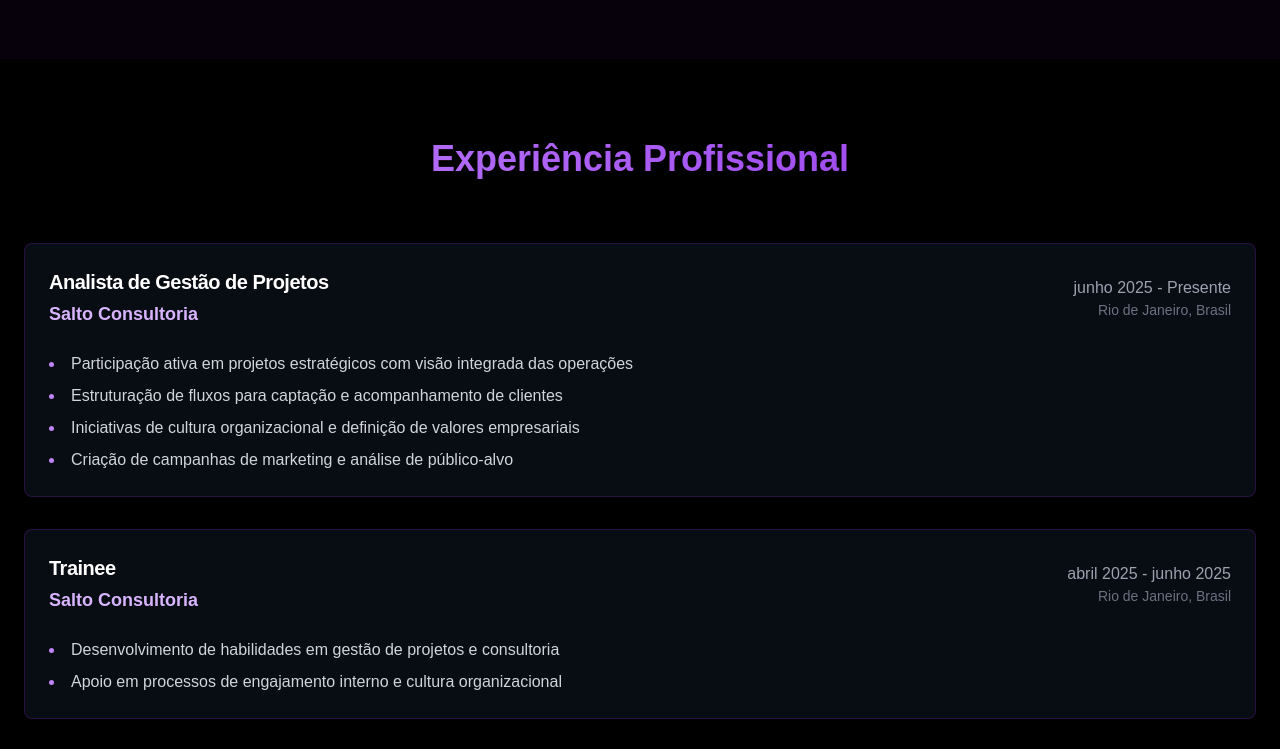
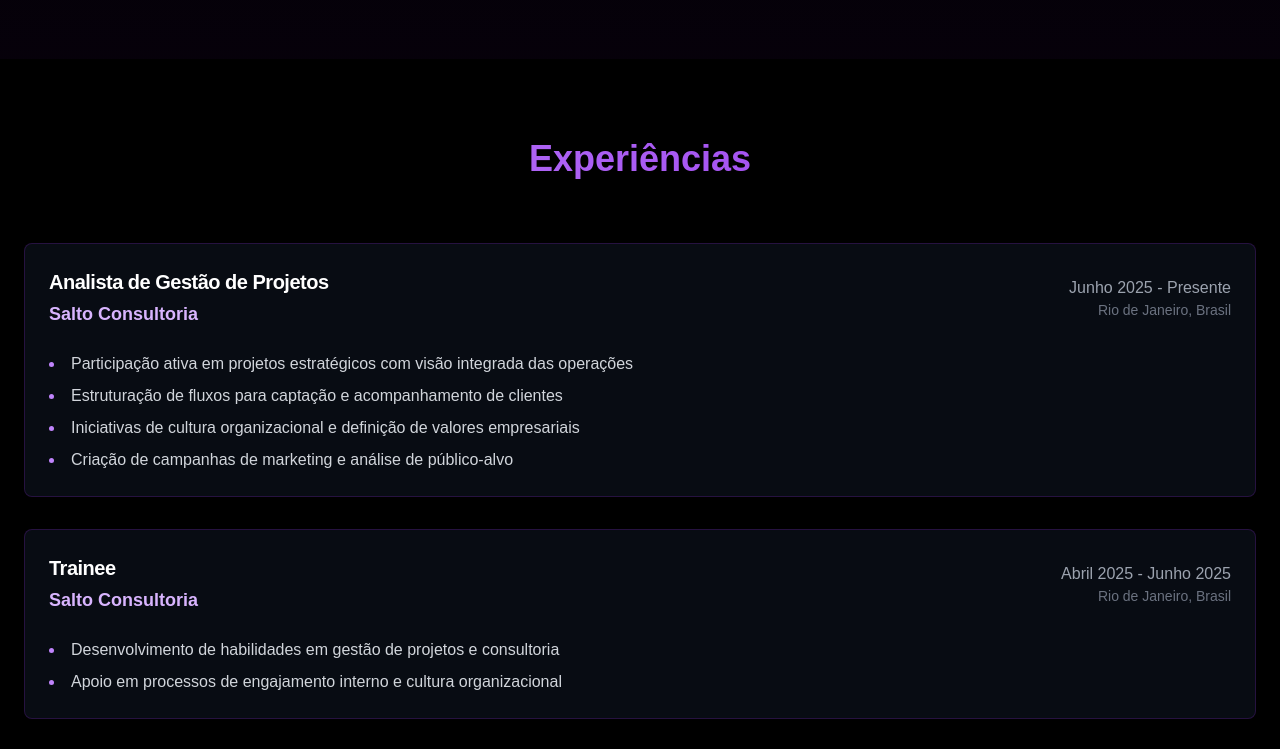
Before and after one commit to PedroSmaxY/pedro-smaxy.dev, a Next.js app: page /pedro-novais-cv.pdf in a window 1280 px wide. Shown: the part 1460-2209 px from the top of the page. Built offline with nearby package versions, Linux system fonts and the light colour scheme.

Commit message:
feat: refactor Experiences component to use translation hooks and remove props

```diff
--- a/app/[locale]/page.tsx
+++ b/app/[locale]/page.tsx
@@ -18,10 +18,7 @@ export default function Portfolio() {
       <Header />
       <Hero />
       <About />
-      <Experiences
-        title="Experiência Profissional"
-        experiences={experiencesData}
-      />
+      <Experiences />
       <Projects
         title="Projetos"
         projects={projectsData}
--- a/components/sections/experiences.tsx
+++ b/components/sections/experiences.tsx
@@ -5,6 +5,7 @@ import {
   CardHeader,
   CardTitle,
 } from "../ui/card";
+import { useTranslations } from "next-intl";
 
 export type Experience = {
   company: string;
@@ -14,17 +15,16 @@ export type Experience = {
   description: string[];
 };
 
-export type ExperiencesProps = {
-  title: string;
-  experiences: Experience[];
-};
+export function Experiences() {
+  const t = useTranslations("portfolio.experiences");
 
-export function Experiences({ title, experiences }: ExperiencesProps) {
+  const experiences = t.raw("items") as Experience[];
+
   return (
     <section id="experience" className="py-20">
       <div className="container mx-auto px-6">
         <h2 className="text-4xl font-bold text-center mb-16 bg-gradient-to-r from-purple-400 to-purple-600 bg-clip-text text-transparent">
-          {title}
+          {t("title")}
         </h2>
         <div className="space-y-8">
           {experiences.map((exp, index) => (
```
